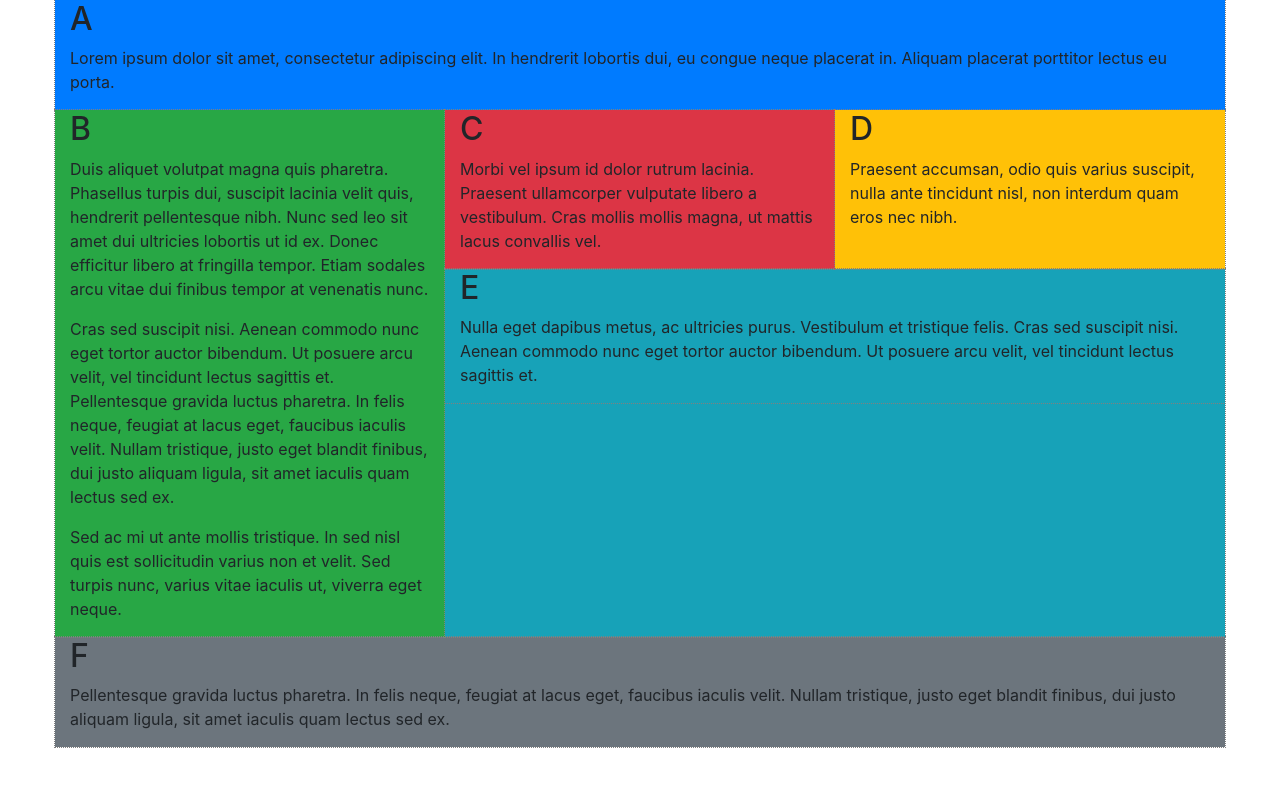
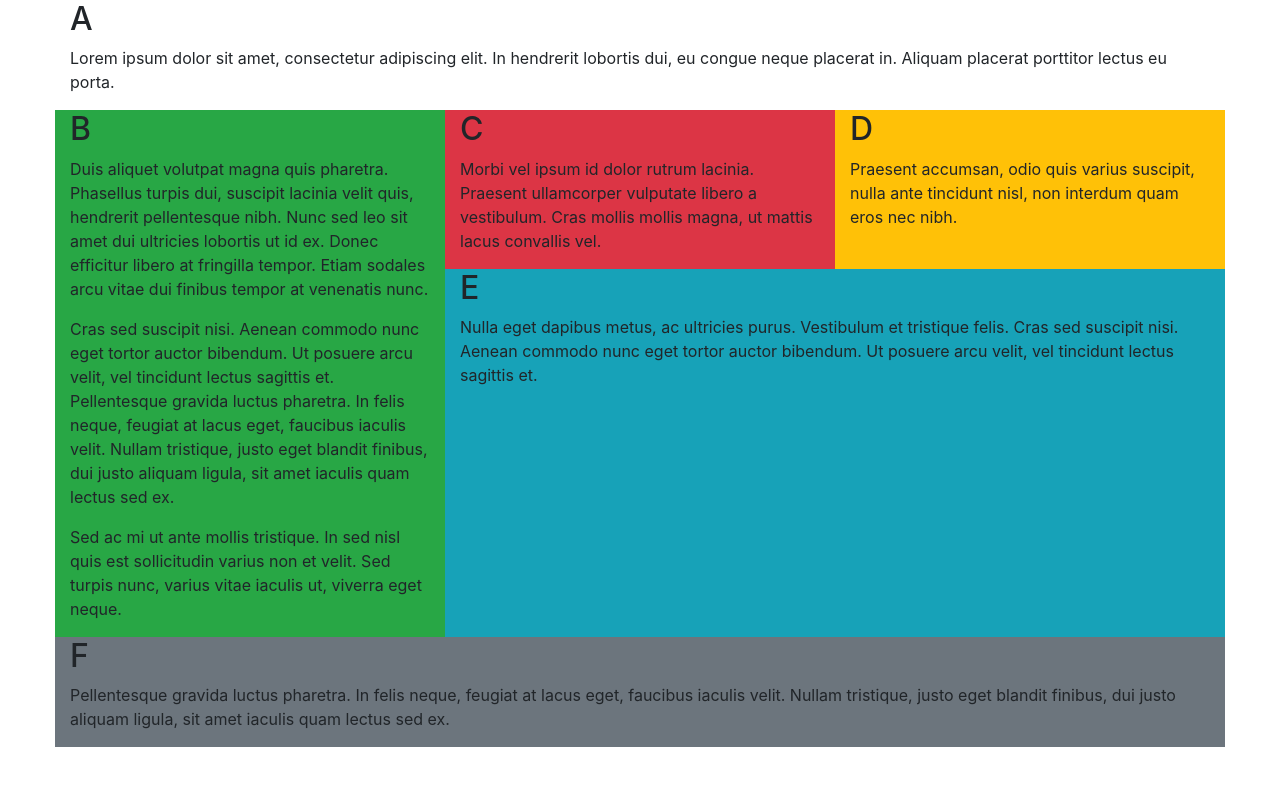
Before and after one commit to ALitch0/CSS_BOOTSTRAP, a plain HTML site: page index.html in a window 1280 px wide. Drawn offline with nearby package versions, Linux system fonts and the light colour scheme.

Commit message:
made some changes

```diff
--- a/index.html
+++ b/index.html
@@ -15,15 +15,15 @@
 
     <style>
       /* Diagnostic styles to help visualize grid */
-      div[class^="col"] {
+      /* div[class^="col"] {
         outline: 1px dotted grey;
-      }
+      } */
     </style>
   </head>
   <body>
     <div class="container">
       <div class="row">
-		<div class="row bg-primary">
+        <div class="row">
           <div class="col-sm-12 col-md-12 col-lg-12">
             <h2>A</h2>
             <p>
```
Lines whose indentation alone changed are shown as unchanged.
